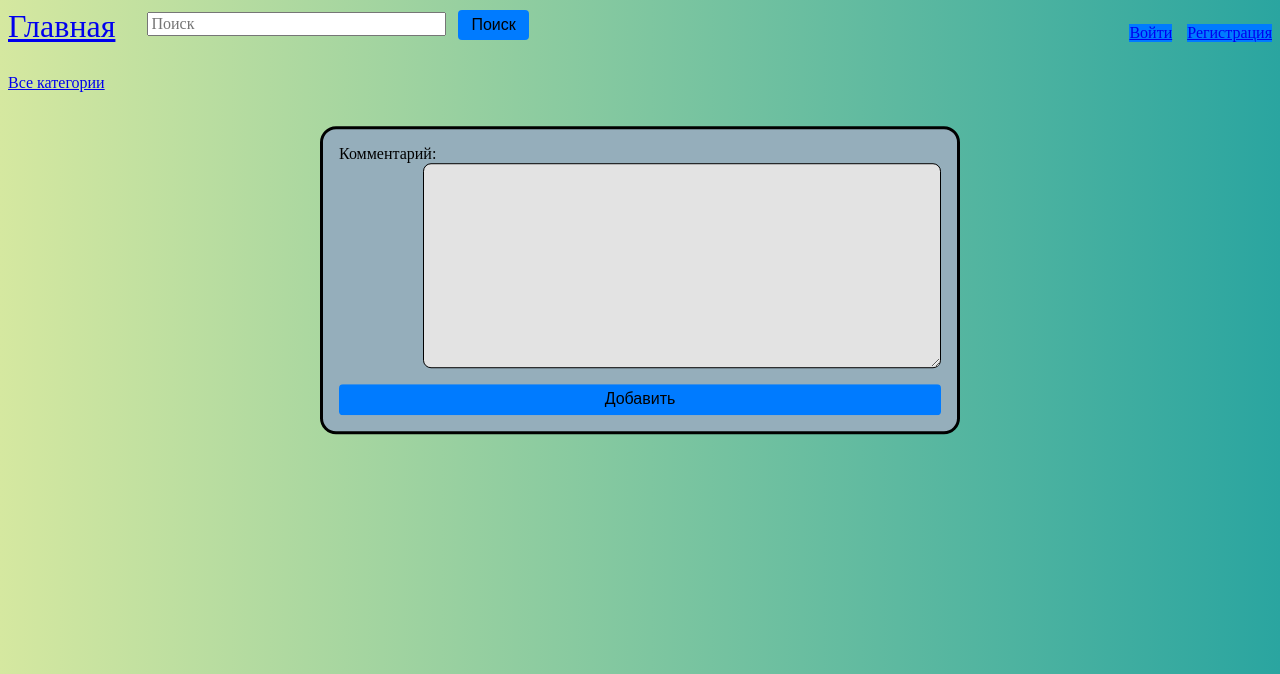
After one commit to piplofen/web_developer, a Django app: template web_developer/book/templates/book/UpdateComment.html in a window 1280 px wide. The commit adds this page. Shown: the top 674 px of the page. Run offline with Django 4.2, Linux system fonts and the light colour scheme; the template is opened without the code that fills it: values that come from a table or form of the project are taken from there, others are empty.

Commit message:
piplofen

```diff
--- a/web_developer/book/forms.py
+++ b/web_developer/book/forms.py
@@ -17,3 +17,21 @@ class RegUserForm(UserCreationForm):
 class LogUserForm(AuthenticationForm):
     username = forms.CharField(label="Имя пользователя", widget=forms.TextInput(attrs={"class": "form-input"}))
     password = forms.CharField(label="Пароль", widget=forms.PasswordInput(attrs={"class": "form-input"}))
+
+
+class AddComment(forms.ModelForm):
+    class Meta:
+        model = Comments
+        fields = ("body",)
+        widgets = {
+            "body": forms.Textarea(attrs={"class": "form-input"})
+        }
+
+
+class UpdateComment(forms.ModelForm):
+    class Meta:
+        model = Comments
+        fields = ("body",)
+        widgets = {
+            "body": forms.Textarea(attrs={"class": "form-input"})
+        }
--- a/web_developer/book/models.py
+++ b/web_developer/book/models.py
@@ -30,7 +30,7 @@ class Book(models.Model):
 class Comments(models.Model):
     user = models.ForeignKey(get_user_model(), on_delete=models.PROTECT, null=True)
     current_book = models.ForeignKey("Book", on_delete=models.PROTECT, null=True)
-    body = models.TextField(default="Комментарий")
+    body = models.TextField(verbose_name="Комментарий")
     date_published = models.DateTimeField(auto_now_add=True)
 
     def __str__(self):
--- /dev/null
+++ b/web_developer/book/templates/book/UpdateComment.html
@@ -0,0 +1,73 @@
+{% extends 'book/main.html' %}
+
+{% block content %}
+
+<style>
+
+        .form-input {
+          border-radius: 0.5rem;
+          border: 1px solid black;
+          padding: 0.1rem 0.5rem;
+          background-color: #e3e3e3;
+          font-family: math;
+          font-size: 1rem;
+          display: inline-block;
+          float: right;
+          height: 200px;
+          width: 500px;
+          margin-bottom: 1rem;
+          align = left
+        }
+
+        .label-add {
+          font-family: math;
+          margin-right: 3rem;
+          font-size: 1rem;
+        }
+
+        .bttnUpdate {
+          background-color: #007bff;
+          border-color: #007bff;
+          display: inline-block;
+          text-align: center;
+          border: 1px solid transparent;
+          padding: 0.1375rem 0.75rem;
+          border-radius: 0.25rem;
+          cursor: pointer;
+          width:100%
+        }
+
+        .bttnUpdate:hover {
+          color: #fff;
+          background-color: #0069d9;
+          border-color: #0062cc;
+        }
+
+        .bttnUpdate:focus {
+          color: #fff;
+          background-color: #007bff;
+          border-color: #007bff;
+        }
+        .formUpdate {
+          background-color: #95aebb;
+          padding: 0 1rem 1rem 1rem;
+          position: absolute;
+          left: 50%;
+          top: 35%;
+          transform: translate(-50%, -50%);
+          border: 3px solid black;
+          border-radius: 1rem;
+        }
+
+</style>
+
+<form class="formUpdate" method="post">
+    {% csrf_token %}
+    {% for f in form %}
+        <p><label class="label-log" for="{{ f.id_for_label }}">{{ f.label }}: </label>{{ f }}</p>
+        <div class="form-error">{{ f.errors }}</div>
+    {% endfor %}
+    <button class="bttnUpdate" type="submit">Добавить</button>
+</form>
+
+{% endblock %}
--- a/web_developer/book/templates/book/book.html
+++ b/web_developer/book/templates/book/book.html
@@ -1,6 +1,7 @@
 {% extends 'book/main.html' %}
 
 {% block content %}
+
 {% for i in item %}
 <hr>
   <div  class="main">
--- a/web_developer/book/templates/book/current_book.html
+++ b/web_developer/book/templates/book/current_book.html
@@ -27,8 +27,8 @@
             </td>
             <hr>
             <td valign="top" align="right" class="left-side">
-                <p><a href="">Редактировать</a></p>
-                <p><a href="">Удалить</a></p>
+                <p><a href="{% url 'update' item.pk c.pk %}">Редактировать</a></p>
+                <p><a href="{% url 'delete' item.pk c.pk %}">Удалить</a></p>
             </td>
         </tr>
     </table>
--- a/web_developer/book/templates/book/main.html
+++ b/web_developer/book/templates/book/main.html
@@ -8,12 +8,19 @@
 </head>
 <body>
 <div class="header">
-<!--    <a href="" class="text">Категории</a>-->
-    <input class="input">
-    <button class="search">Поиск</button>
+    <a href="/" class="text">Главная</a>
+    <form action="{% url 'search' %}" type="text" method="get">
+        <input class="input" type="search" type="text" name="q" placeholder="Поиск">
+            <button type="submit">Поиск</button>
+    </form>
+<!--    <a href="{% url 'search' %}" class="search" methods="get">Поиск</a>-->
     <div class="container">
-        <p class="login"><a href="{% url 'login' %}">Войти</a></p>
-        <p class="reg"><a href="{% url 'reg' %}">Регистрация</a></p>
+        {% if request.user.is_authenticated %}
+            <p class="logout">{{ user.username }} | <a href="{% url 'logout' %}">Выйти</a></p>
+        {% else %}
+            <p class="login"><a href="{% url 'login' %}">Войти</a></p>
+            <p class="reg"><a href="{% url 'reg' %}">Регистрация</a></p>
+        {% endif %}
     </div>
 </div>
 
@@ -35,6 +42,7 @@
         {% endfor %}
     </td>
     <td valign="top" class="right-side">
+
         {% block content %}
         {% endblock content %}
     </td>
--- a/web_developer/book/urls.py
+++ b/web_developer/book/urls.py
@@ -10,7 +10,11 @@ urlpatterns = [
     path('category/<int:category_id>/', BookCategory.as_view(), name='category'),
     path('login/', LogUser.as_view(), name="login"),
     path('reg/', RegUser.as_view(), name="reg"),
-    path('add_comment/<int:book_id>/', addComment, name='add')
+    path('add_comment/<int:book_id>/', addComment, name='add'),
+    path('delete_comment/<int:book_id>/<int:com_id>', deleteComment, name='delete'),
+    path('update_comment/<int:book_id>/<int:com_id>', updateComment, name='update'),
+    path('logout', logOut, name='logout'),
+    path('search/', SearchBook.as_view(), name='search')
 ]
 
 if settings.DEBUG:
--- a/web_developer/book/utils.py
+++ b/web_developer/book/utils.py
@@ -7,7 +7,6 @@ class DataMixin:
     def get_user_content(self, **kwargs):
         context = kwargs
         category = Category.objects.all()
-        context['menu'] = menu
         context['category'] = category
         if 'category_selected' not in context:
             context['category_selected'] = 0
```
Also changed, not shown: web_developer/book/views.py (+97 -2 lines), web_developer/book/migrations/0001_initial.py (added), web_developer/book/migrations/0002_alter_comments_user.py (added), web_developer/book/migrations/0003_alter_comments_date_published.py (added), web_developer/media/image/imgonline-com-ua-Resize-vogDQH8dP4f.jpg (added), web_developer/media/image/imgonline-com-ua-Resize-vogDQH8dP4f_Bq0DE6t.jpg (added).
